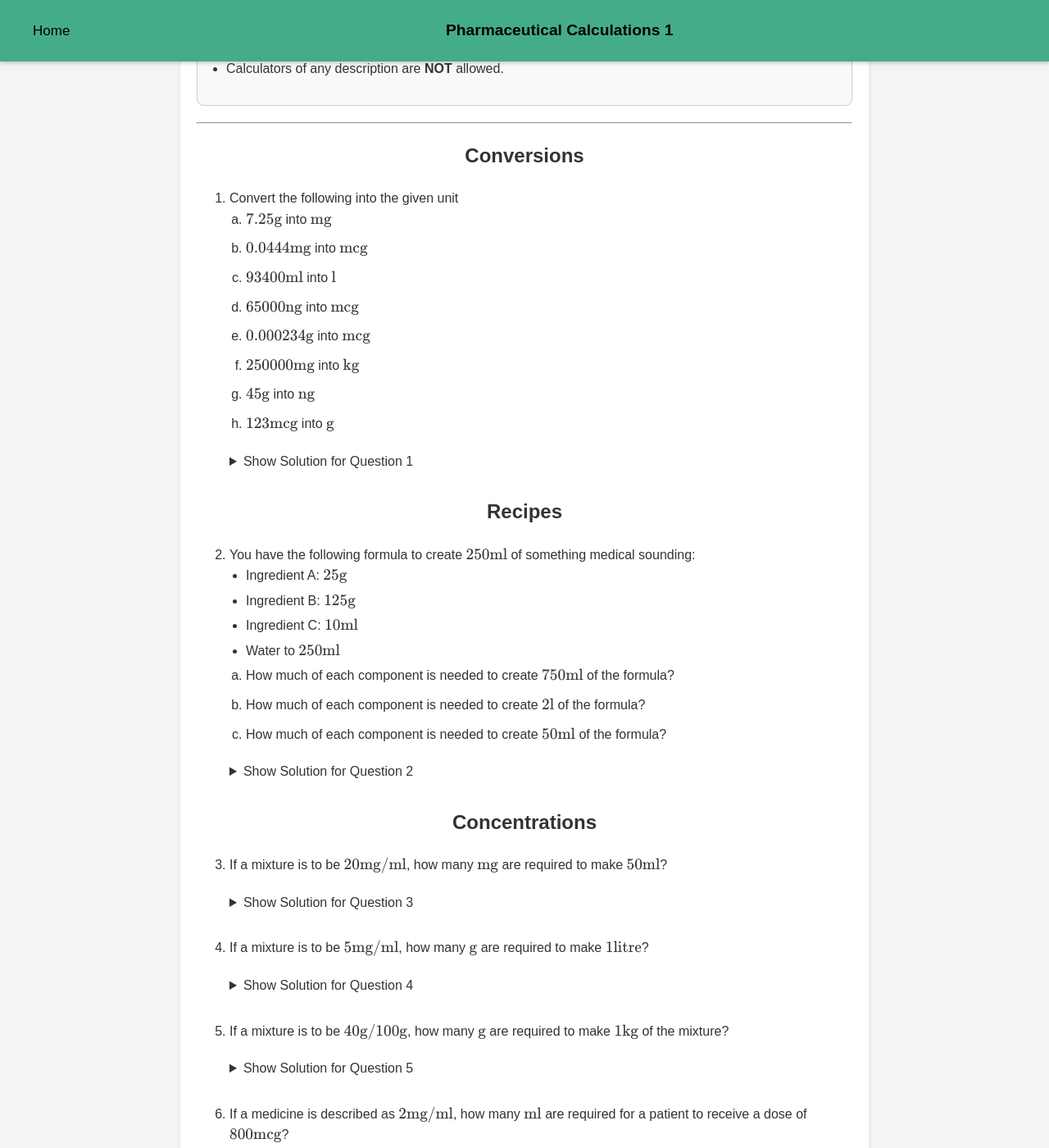
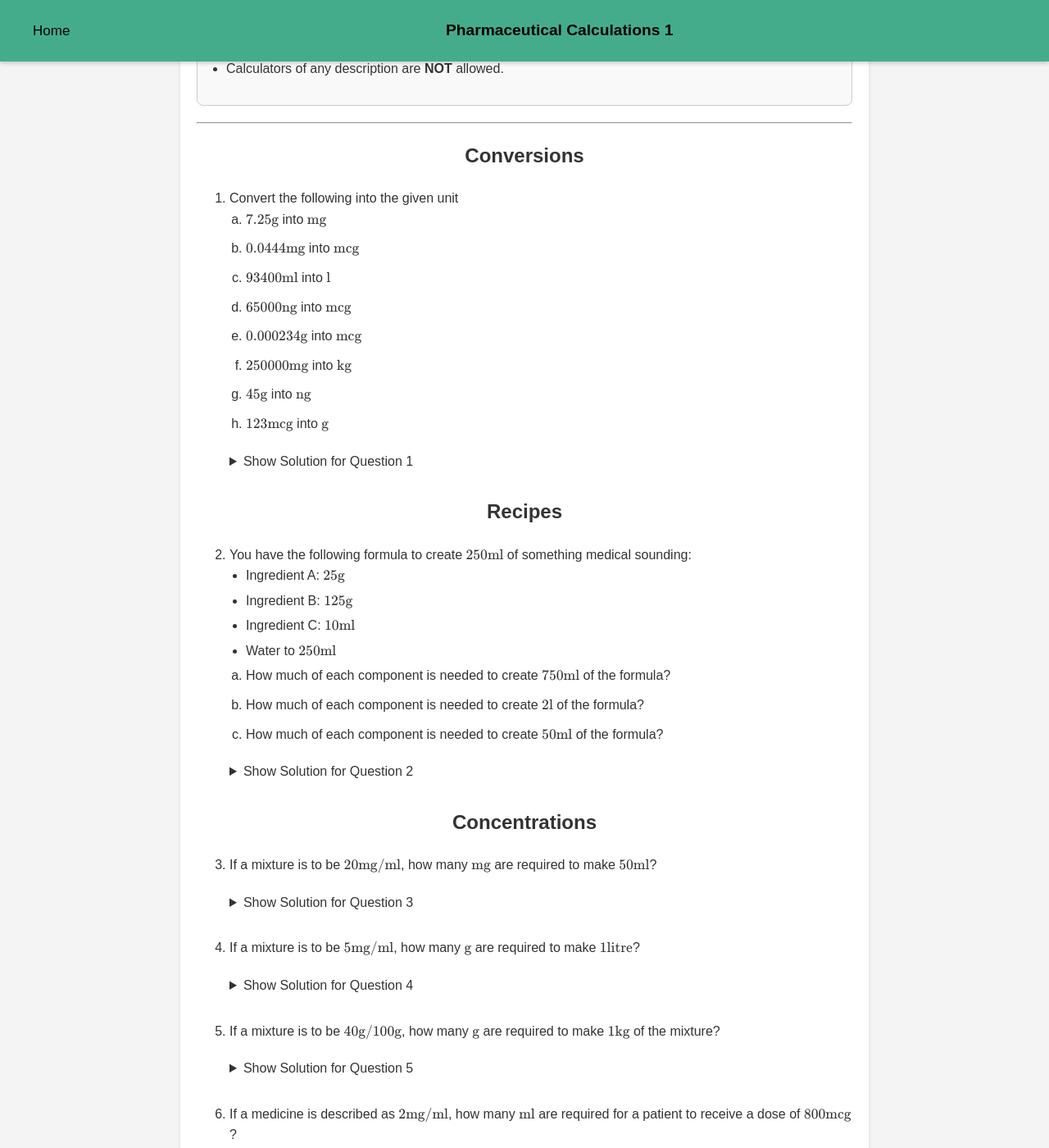
Before and after one commit to probe973/pha-4010y, a Jekyll site: the page built from review/1.md, in a window 1280 px wide and 1400 px high, scrolled down 333 px. Shown: the whole window at 82% size. Built offline with Jekyll 4.4.1, drawn with Linux system fonts in a browser that asks for light colours.

Commit message:
Update style.css

```diff
--- a/assets/css/style.css
+++ b/assets/css/style.css
@@ -148,7 +148,7 @@ p {
 }
 
 mjx-container, mjx-math {
-    font-size: 1.1em !important; /* Forces MathJax to match the parent element's font size */
+    font-size: 17.6px !important; /* Forces MathJax to match the parent element's font size */
 }
 
 
```
